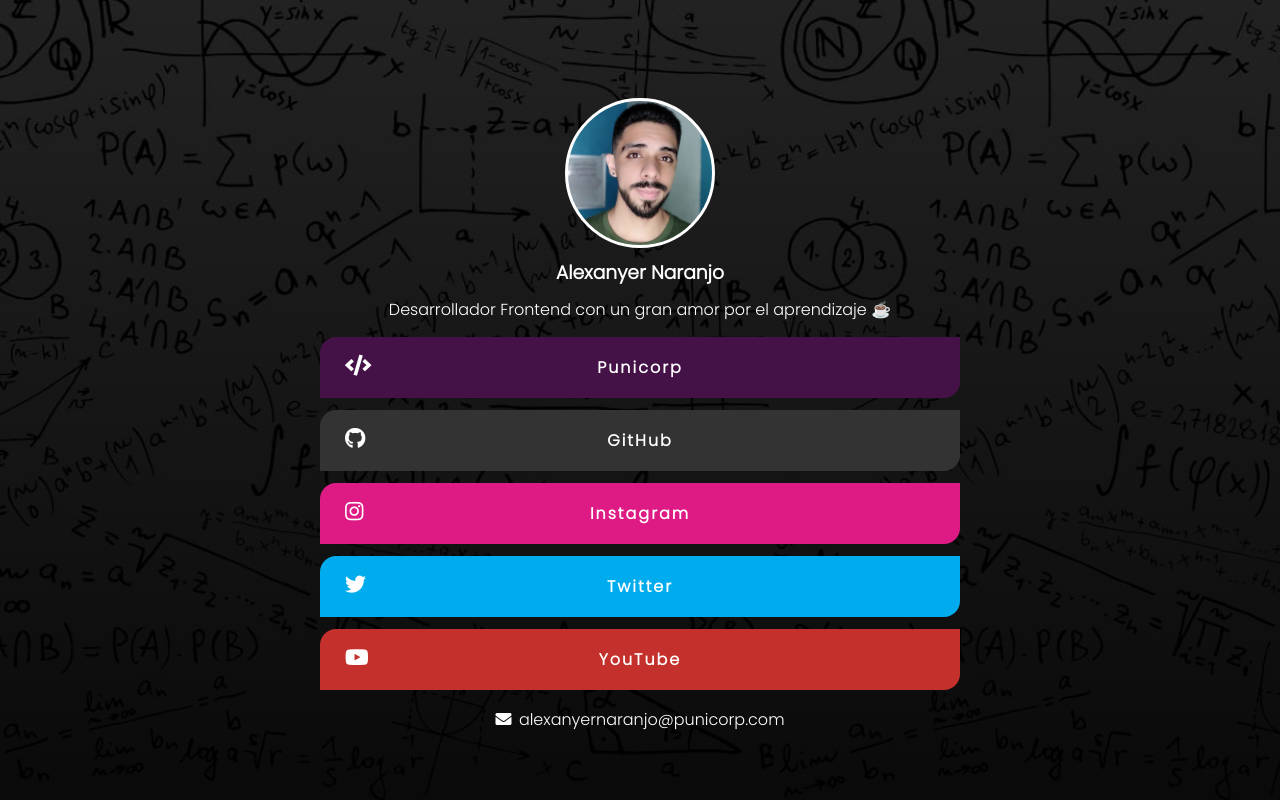
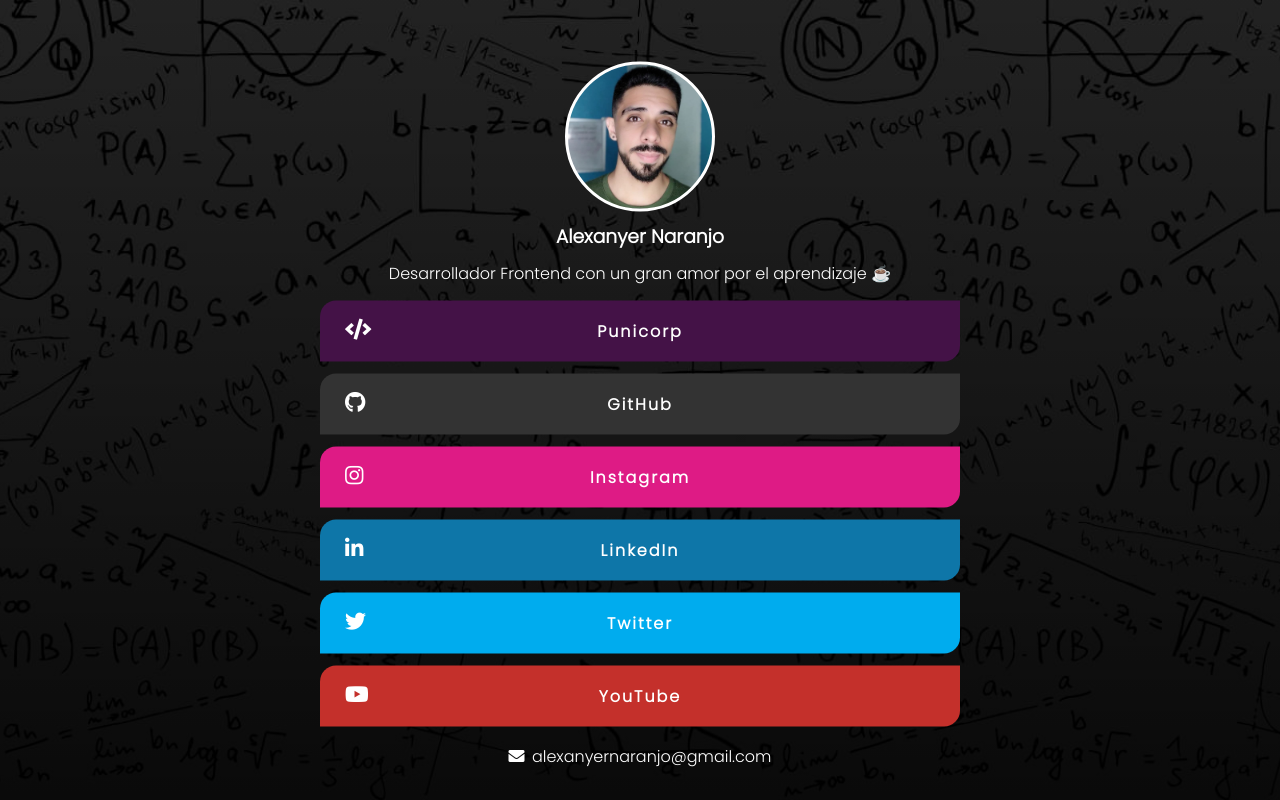
Before and after one commit to alexanyernas/Links-App, a Vue app: page / in a window 1280 px wide. Built offline with nearby package versions, Linux system fonts and the light colour scheme.

Commit message:
LinkedIn Link

```diff
--- a/src/components/Footer.vue
+++ b/src/components/Footer.vue
@@ -1,6 +1,6 @@
 <template>
     <div class="footer">
-        <p><i class="fas fa-envelope"></i> alexanyernaranjo@punicorp.com</p>
+        <p><i class="fas fa-envelope"></i> alexanyernaranjo@gmail.com</p>
     </div>
 </template>
 
--- a/src/components/LinksApp.vue
+++ b/src/components/LinksApp.vue
@@ -61,6 +61,15 @@
             styles: {
               color: '#FFF',
               background: '#de1b85'
+            }
+          },
+          {
+            text: 'LinkedIn',
+            icon: 'fab fa-linkedin-in',
+            url: 'https://www.linkedin.com/in/alexanyernas/',
+            styles: {
+              color: '#FFF',
+              background: '#0E76A8'
             }
           },
           {
```
Also changed, not shown: 1 other file (tests, documents, lock files or other folders).
